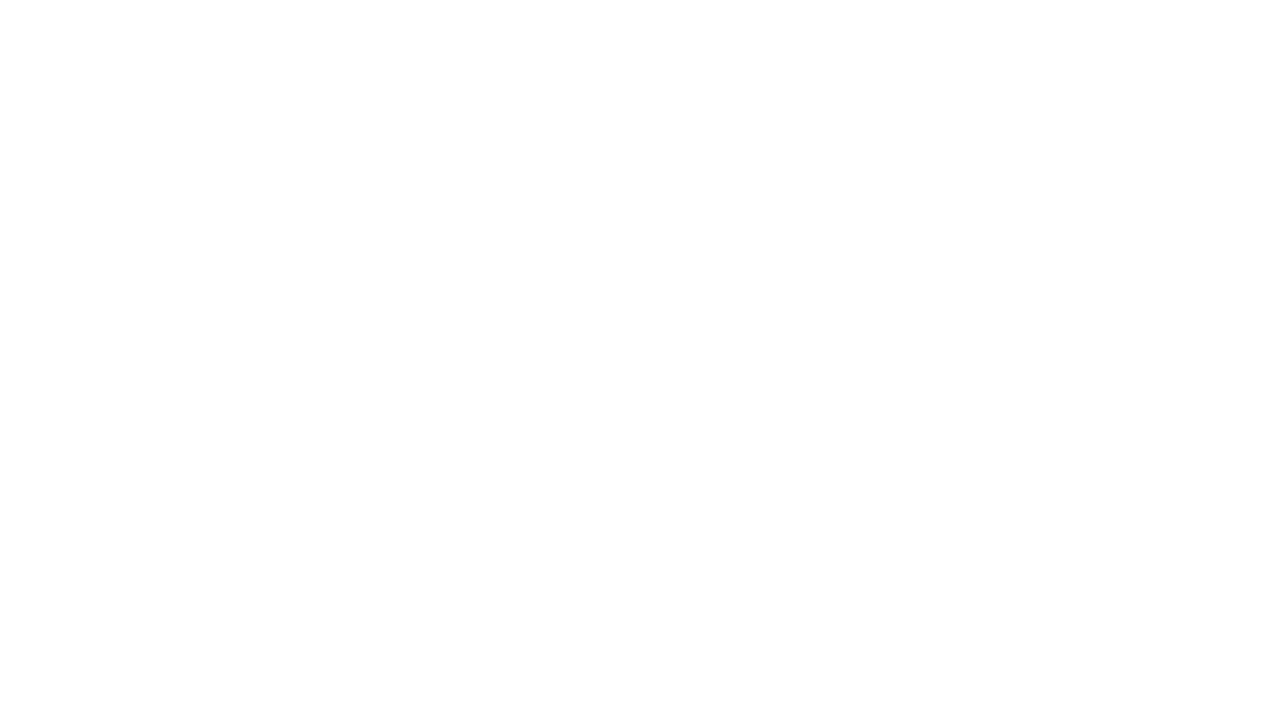
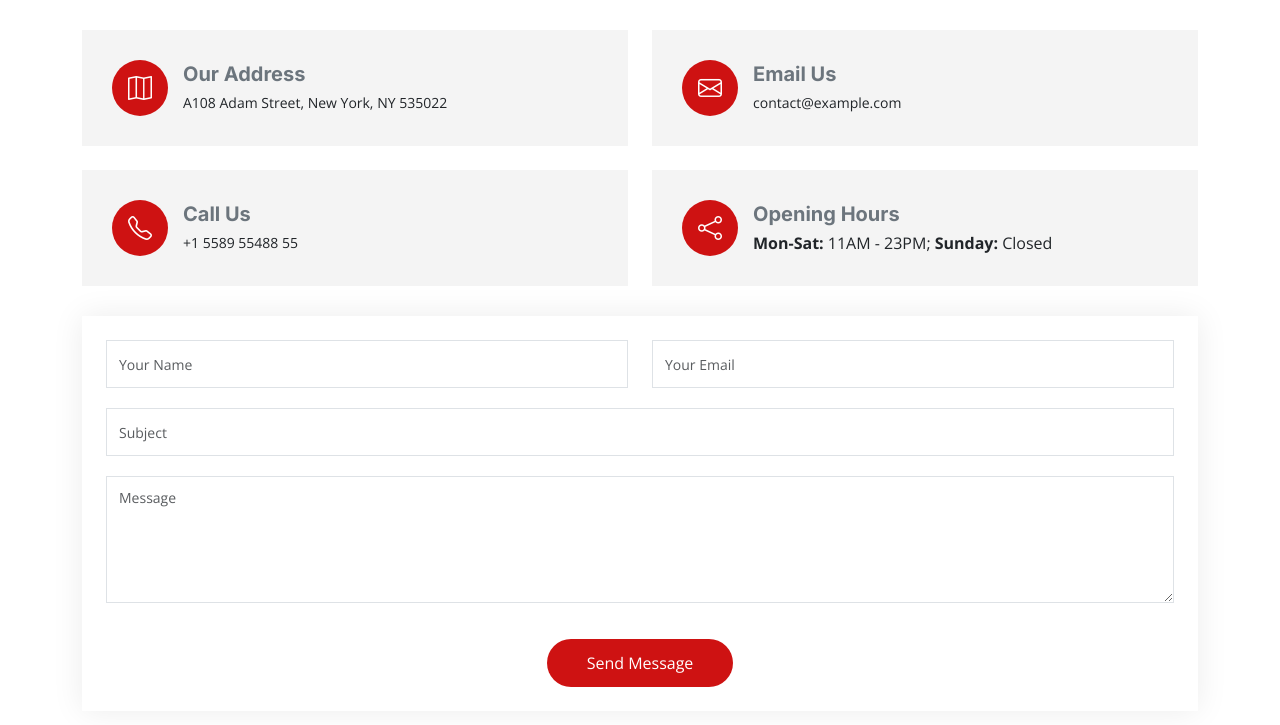
Before and after one commit to theone056/Lea-Foodies, a React (Create React App) app in the folder lea-foodie-app/: page / in a window 1280 px wide. Shown: the part 4745-5470 px from the top of the page. Before the commit the page ends 4206 px from the top, so only its background shows below. Built offline with nearby package versions, Linux system fonts and the light colour scheme; grey boxes are pictures that could not be loaded.

Commit message:
Added Contact component

```diff
--- a/lea-foodie-app/src/App.js
+++ b/lea-foodie-app/src/App.js
@@ -1,10 +1,11 @@
 import logo from './logo.svg';
 import './App.css';
-import Home from './Components/Home/Home.js'
+import Home from './Components/Home/Home.js';
 import Header from './Components/Header/Header.js';
 import Menu from './Components/Menu/Menu.js';
 import About from './Components/About/About.js';
 import Gallery from './Components/Gallery/Gallery.js';
+import Contact from './Components/Contact/Contact.js';
 
 function App() {
   return (
@@ -14,8 +15,7 @@ function App() {
        <About/>
        <Menu/>
        <Gallery/>
-       {/*
-       <Contact/> */}
+       <Contact/>
     </div>
   );
 }
--- a/lea-foodie-app/src/Components/Contact/Contact.js
+++ b/lea-foodie-app/src/Components/Contact/Contact.js
@@ -0,0 +1,91 @@
+const Contact = () => {
+    return (
+      <div>
+        <section id="contact" className="contact">
+            <div className="container" data-aos="fade-up">
+
+                <div className="section-header">
+                <h2>Contact</h2>
+                <p>Need Help? <span>Contact Us</span></p>
+                </div>
+
+                <div className="mb-3">
+                <iframe style={{border: 0, width: "100%", height: "350px"}} title="myMap" src="https://www.google.com/maps/embed?pb=!1m14!1m8!1m3!1d12097.433213460943!2d-74.0062269!3d40.7101282!3m2!1i1024!2i768!4f13.1!3m3!1m2!1s0x0%3A0xb89d1fe6bc499443!2sDowntown+Conference+Center!5e0!3m2!1smk!2sbg!4v1539943755621" frameborder="0" allowfullscreen></iframe>
+                </div>
+
+                <div className="row gy-4">
+
+                <div className="col-md-6">
+                    <div className="info-item  d-flex align-items-center">
+                    <i className="icon bi bi-map flex-shrink-0"></i>
+                    <div>
+                        <h3>Our Address</h3>
+                        <p>A108 Adam Street, New York, NY 535022</p>
+                    </div>
+                    </div>
+                </div>
+
+                <div className="col-md-6">
+                    <div className="info-item d-flex align-items-center">
+                    <i className="icon bi bi-envelope flex-shrink-0"></i>
+                    <div>
+                        <h3>Email Us</h3>
+                        <p>contact@example.com</p>
+                    </div>
+                    </div>
+                </div>
+
+                <div className="col-md-6">
+                    <div className="info-item  d-flex align-items-center">
+                    <i className="icon bi bi-telephone flex-shrink-0"></i>
+                    <div>
+                        <h3>Call Us</h3>
+                        <p>+1 5589 55488 55</p>
+                    </div>
+                    </div>
+                </div>
+
+                <div className="col-md-6">
+                    <div className="info-item  d-flex align-items-center">
+                    <i className="icon bi bi-share flex-shrink-0"></i>
+                    <div>
+                        <h3>Opening Hours</h3>
+                        <div><strong>Mon-Sat:</strong> 11AM - 23PM;
+                        <strong> Sunday:</strong> Closed
+                        </div>
+                    </div>
+                    </div>
+                </div>
+
+                </div>
+
+                <form action="forms/contact.php" method="post" role="form" className="php-email-form p-3 p-md-4">
+                <div className="row">
+                    <div className="col-xl-6 form-group">
+                    <input type="text" name="name" className="form-control" id="name" placeholder="Your Name" required/>
+                    </div>
+                    <div className="col-xl-6 form-group">
+                    <input type="email" className="form-control" name="email" id="email" placeholder="Your Email" required/>
+                    </div>
+                </div>
+                <div className="form-group">
+                    <input type="text" className="form-control" name="subject" id="subject" placeholder="Subject" required/>
+                </div>
+                <div className="form-group">
+                    <textarea className="form-control" name="message" rows="5" placeholder="Message" required></textarea>
+                </div>
+                <div className="my-3">
+                    <div className="loading">Loading</div>
+                    <div className="error-message"></div>
+                    <div className="sent-message">Your message has been sent. Thank you!</div>
+                </div>
+                <div className="text-center"><button type="submit">Send Message</button></div>
+                </form>
+
+            </div>
+        </section>
+      </div>
+    );
+  };
+
+  export default Contact;
```
